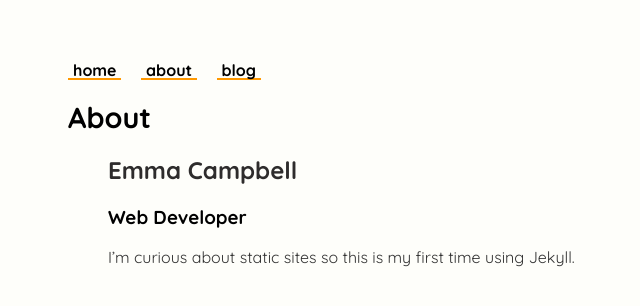
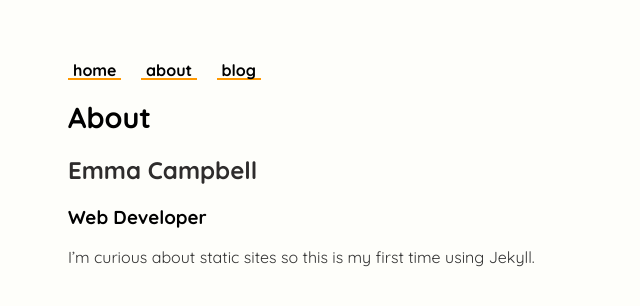
Before and after one commit to butterchaos/butterchaos.github.io, a Jekyll site: the page built from about.html, in a window 1280 px wide. Shown: the top 306 px of the page, without its empty margins (124-764 px from the left). Built offline with Jekyll 4.4.1, drawn with Linux system fonts in a browser that asks for light colours.

Commit message:
list padding removed

```diff
--- a/_sass/main.scss
+++ b/_sass/main.scss
@@ -70,6 +70,7 @@ footer {
 
 ul {
   list-style: none;
+  padding-left: 0;
 }
 
 ul.posts {
```
Also changed, not shown: 4 other files.
